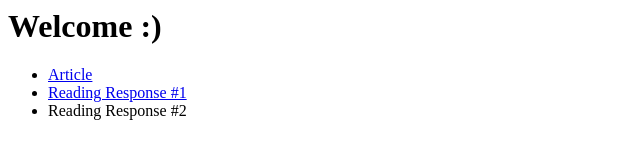
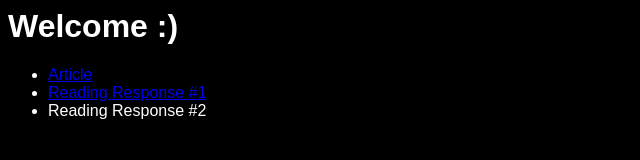
Before and after one commit to jota-a/class-site, a plain HTML site: page index.html in a window 1280 px wide. Shown: the whole page, without its empty margins (0-640 px from the left). Drawn offline with Linux system fonts and the light colour scheme.

Commit message:
css colors

```diff
--- /dev/null
+++ b/classsite.css
@@ -0,0 +1,11 @@
+
+body {color: white;
+  background-color: black;
+}
+h1 {font-family: sans-serif;
+}
+p {font-family: sans-serif;
+}
+ul {font-family: sans-serif;
+}
+li {color: white;}
--- a/index.html
+++ b/index.html
@@ -2,6 +2,7 @@
 <html>
 <head>
   <title>Jalen's Class Site</title>
+  <link rel="stylesheet" href="classsite.css">
 </head>
 
 <body>
```
